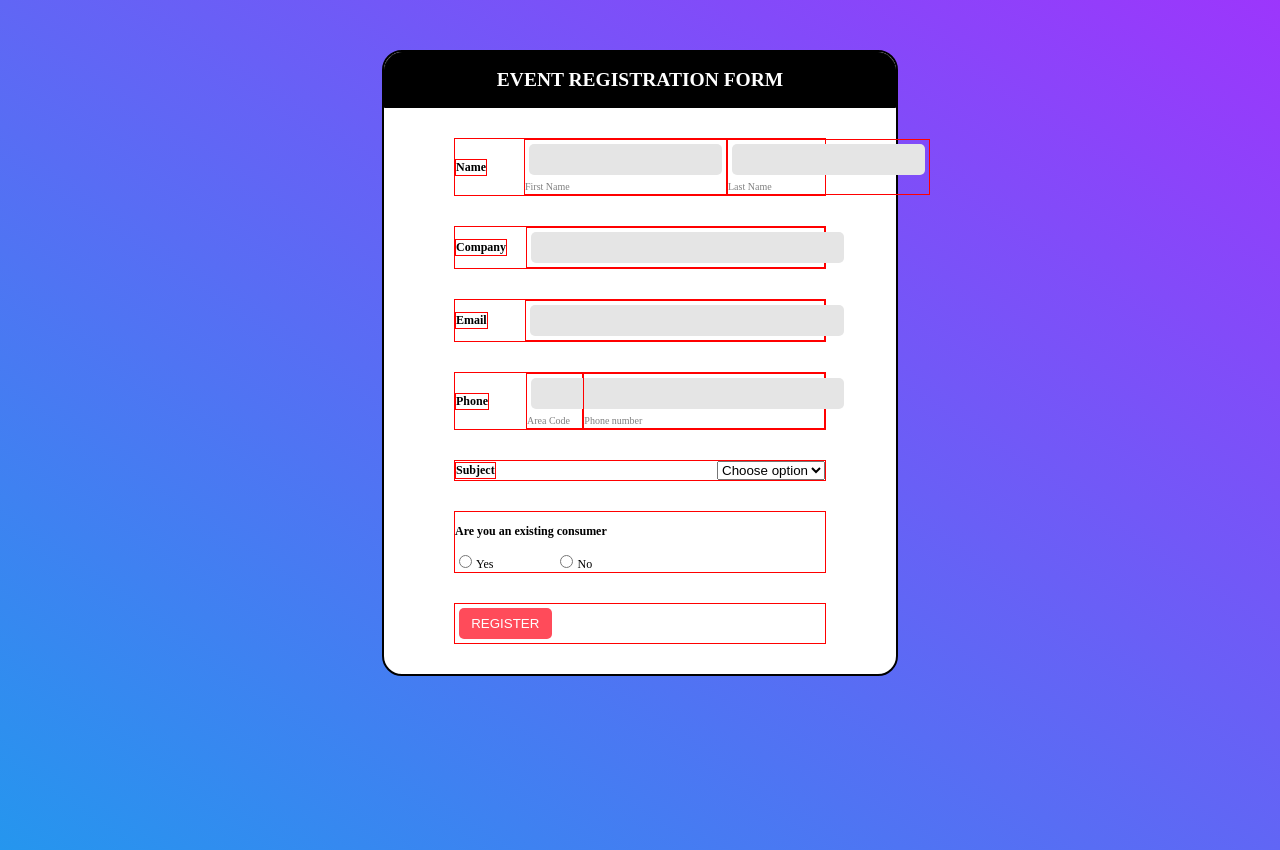
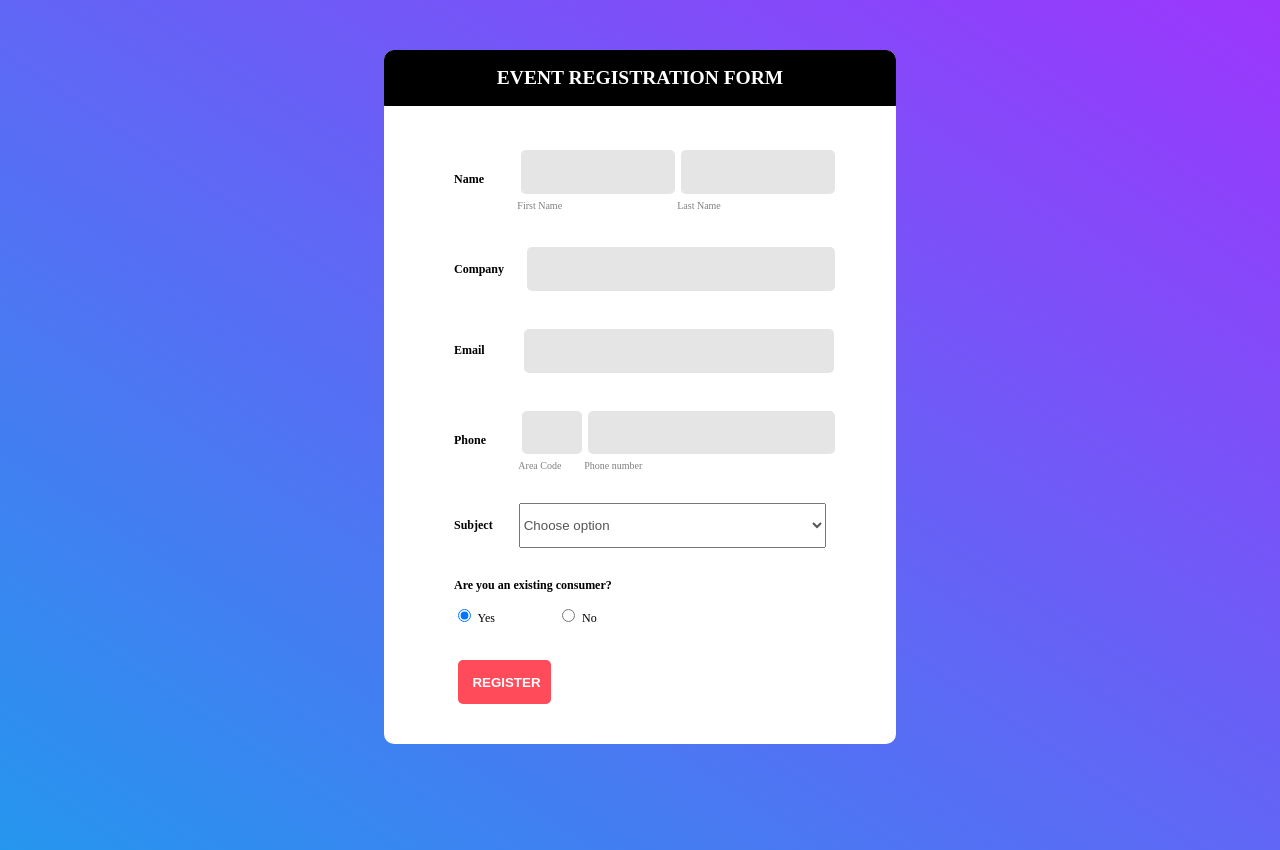
Before and after one commit to Clarisse-BREANT/SIMPLON, a PHP site: page /form.html in a window 1280 px wide. Run offline with PHP 8.4, Linux system fonts and the light colour scheme.

Commit message:
Add files via upload

```diff
--- a/10_2020/TP_Formulaire/css/form.css
+++ b/10_2020/TP_Formulaire/css/form.css
@@ -12,18 +12,18 @@ form{
     background-color: white;
     margin:auto;
     margin-top: 50px;
-    border:2px solid black;
     max-width: 40vw;
-    border-radius: 20px;
+    border-radius: 10px;
 }
 #head{
     background-color: black;
     color: white;
     text-align: center;
     margin: 0px;
+    margin-bottom: 40px;
     border:1px solid black;
-    border-top-left-radius: 18px;
-    border-top-right-radius: 18px;
+    border-top-left-radius: 10px;
+    border-top-right-radius: 10px;
     font-size: 13px;
 }
 .container{
@@ -33,13 +33,10 @@ form{
 
 }
 div {
-    border: 1px solid red;
+    /*border: 1px solid red;*/
 }
 span, p{
     font-weight: bold;
-}
-.margin-right{
-    margin-right: 10%;
 }
 
 
@@ -50,34 +47,44 @@ span, p{
     display: flex;
     align-items: center;
     justify-content:space-between;
-
 }
 
 
 /*INPUTS*/
 
-input{
+input, #option{
     background-color: rgb(229, 229, 229);
     border-radius: 5px;
     margin: 0.25rem;
-    padding: 0.5rem;
+    padding: 0.9rem;
     border: hidden;
+}
 
+
+/*NAME*/
+
+.name{
+    color:grey;
+    width: 40%;
 }
-.input{
-    color:grey;
-    inline-size: auto;
+.name>input{
+    display: block;
+    width: 84%;
 }
-.input>input{
-    display: block
+#name_label{
+    margin-right: 6%;
 }
+
 
 
 
 /*COMPANY ROW*/
 
-#company, #company>input{
-    width: 100%;
+#company{
+    width: 90%;
+}
+#company>input{
+    width: 92%;
 }
 #company_label{
     margin-right: 5%;
@@ -86,30 +93,54 @@ input{
 
 /*EMAIL ROW*/
 
-#email, #email>input{
+#email{
     width: 100%;
+}
+#email>input{
+    width: 92%;
+}
+#email_label{
+    margin-right: 9.5%;
 }
 
 
 /*PHONE ROW*/
 
+#phone_label{
+    margin-right: 6%;
+}
 #code{
     width: 15%;
+    color:grey;
 }
 #code>input{
-    width: 90%;
+    width: 55%;
 }
 #number{
     width: 65%;
+    color:grey;
 }
 #number>input{
-    width: 100%;
+    width: 90%;
+}
+
+/*SELECT OPTION*/
+#toto{
+    color:rgb(85, 85, 85);
+    width: 85%;
+    height: 45px;
+}
+.toto_flex{
+    display: flex;
+    align-items: center;
+}
+#toto_label{
+    margin-right: 7%;
 }
 
 
 /*QUESTION ROW*/
-
-.radio_label{
+.radio{
     margin-right: 60px;
 }
 
@@ -120,4 +151,6 @@ input{
     background-color: rgb(255, 75, 90);
     color: white;
     width: 25%;
+    font-weight: bold;
+    margin-bottom: 40px;
 }
--- a/10_2020/TP_Formulaire/form.html
+++ b/10_2020/TP_Formulaire/form.html
@@ -5,6 +5,8 @@
     <meta name="viewport" content="width=device-width, initial-scale=1.0">
     <title>Event Register</title>
     <link rel="stylesheet" href="css/form.css">
+    <script src='form.js'></script>
+    <script src="https://ajax.googleapis.com/ajax/libs/jquery/3.5.1/jquery.min.js"></script>
 </head>
 
 <body>
@@ -20,18 +22,18 @@
         <!--ROW 1-->
         <div class='container flex'>
             <!--LABEL-->
-            <div class='margin-right'>
-                <span><label for="name"> Name</label></span>
+            <div id='name_label'>
+                <span><label for="">Name</label></span>
             </div>
             <!--INPUT-->
-            <div class='input' id='name'>
+            <div class='name'>
                     <input type="text" id='first_name'>
                     <small>
                         <label for="first_name">First Name</label>
                     </small>
             </div>
             <!--INPUT-->
-            <div class='input'>
+            <div class='name'>
                 <input type="text" id='last_name'>
                 <small>
                     <label for="last_name">Last Name</label>
@@ -42,7 +44,7 @@
         <!--ROW 2-->
         <div class='container flex'>
             <!--LABEL-->
-            <div class='margin-right' id='company_label'>
+            <div  id='company_label'>
                 <span><label for="company_name">Company</label> </span>
             </div>
             <div id='company'>
@@ -53,7 +55,7 @@
         <!--ROW 3-->
         <div class='container flex'>
             <!--LABEL-->
-            <div class='margin-right'>
+            <div id='email_label'>
                 <span><label for="customer_email">Email</label> </span>
             </div>
             <div  id='email'>
@@ -65,42 +67,52 @@
         <!--ROW 4-->
         <div class='container flex' id='phone'>
             <!--LABEL-->
-            <div class='margin-right'>
+            <div id='phone_label'>
                 <span><label for="phone">Phone</label> </span>
             </div>
             <!--INPUT-->
-            <div class='input' id='code'>
-                <input type="number" id='area_code'>
+            <div id='code'>
+                <input type="text" id='area_code'>
                 <small><label for="area_code">Area Code</label></small>
             </div>
             <!--INPUT-->
-            <div class='input' id='number'>
-                <input type="number" id='phone_number'>
+            <div id='number'>
+                <input type="text" id='phone_number'>
                 <small><label for="phone_number">Phone number</label></small>
             </div>
         </div>
 
         <!--ROW 5-->
-        <div class='container flex'>
+        <div class='container toto_flex select'>
             <!--LABEL-->
-            <div class='margin-right'>
+            <div id='toto_label'>
                 <span><label for="option">Subject</label></span>
             </div>
 
             <!--INPUT-->
-            <select name="" id="option">
+            <select name="" id='toto'>
                 <option value="">Choose option</option>
             </select>
+            <!--<select name="">
+                <option value="">Choose option</option>
+            </select>-->
         </div>
 
         <!--ROW 6-->
         <div class='container'>
             <!--CHECKBOX-->
-            <p>Are you an existing consumer</p>
-            <!--INPUT-->
-            <label for="radio1" class='radio_label'><input type="radio" name='radio' class='radio' id='old_consumer'>Yes</label>
-            <!--INPUT-->
-            <label for="radio2" class='radio_label'><input type="radio" name='radio' class='radio' id='new_consumer'>No</label>
+            <p>Are you an existing consumer?</p>
+            <label class="radio">
+                <input type="radio" checked="checked" name="radio">
+                <span class="checkmark"></span>
+                Yes
+            </label>
+            <label class="radio">
+                <input type="radio" name="radio">
+                <span class="checkmark"></span>
+                No
+            </label>
+
         </div>
 
         <!--ROW 7-->
```
Also changed, not shown: 10_2020/TP_Formulaire/test.html (added, +89 -0 lines), 10_2020/TP_Formulaire/test2.html (added, +34 -0 lines).
